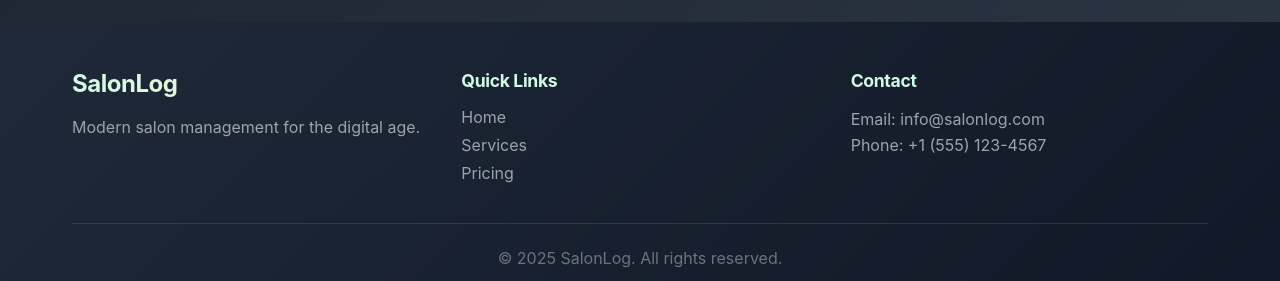
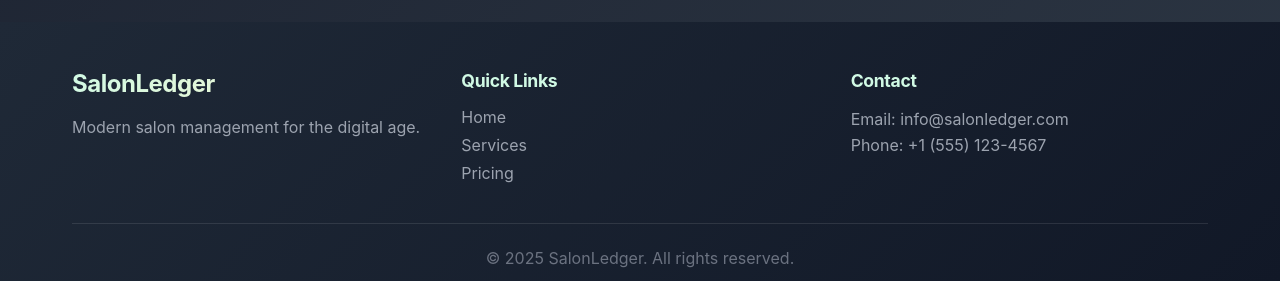
Before and after one commit to 123yogin/salonmvp, a React (Vite) app: page / in a window 1280 px wide. Shown: the part 2366-2647 px from the top of the page. Built offline with nearby package versions, Linux system fonts and the light colour scheme; no server answers.

Commit message:
chore: Update application branding from SalonLog to SalonLedger across all components and configuration files

```diff
--- a/index.html
+++ b/index.html
@@ -7,7 +7,7 @@
     <meta name="theme-color" content="#047857" />
     <meta name="description" content="Modern salon management for the digital age" />
     <link rel="apple-touch-icon" href="/apple-touch-icon.png" />
-    <title>SalonLog - Salon Management</title>
+    <title>SalonLedger - Salon Management</title>
   </head>
   <body>
     <div id="root"></div>
--- a/src/App.jsx
+++ b/src/App.jsx
@@ -42,7 +42,7 @@ const LoadingScreen = () => (
         <div className="spinner">
             <div className="spinner-inner"></div>
         </div>
-        <span style={{ color: 'var(--text-secondary)', fontSize: '14px' }}>Loading SalonLog...</span>
+        <span style={{ color: 'var(--text-secondary)', fontSize: '14px' }}>Loading SalonLedger...</span>
     </div>
 );
 
--- a/src/components/Footer.jsx
+++ b/src/components/Footer.jsx
@@ -6,7 +6,7 @@ const Footer = () => {
             <div className="footer-container">
                 <div className="footer-content">
                     <div className="footer-section">
-                        <h3>SalonLog</h3>
+                        <h3>SalonLedger</h3>
                         <p>Modern salon management for the digital age.</p>
                     </div>
                     <div className="footer-section">
@@ -19,12 +19,12 @@ const Footer = () => {
                     </div>
                     <div className="footer-section">
                         <h4>Contact</h4>
-                        <p>Email: info@salonlog.com</p>
+                        <p>Email: info@salonledger.com</p>
                         <p>Phone: +1 (555) 123-4567</p>
                     </div>
                 </div>
                 <div className="footer-bottom">
-                    <p>&copy; {new Date().getFullYear()} SalonLog. All rights reserved.</p>
+                    <p>&copy; {new Date().getFullYear()} SalonLedger. All rights reserved.</p>
                 </div>
             </div>
         </footer>
--- a/src/components/Navbar.jsx
+++ b/src/components/Navbar.jsx
@@ -32,7 +32,7 @@ const Navbar = () => {
         <nav className="landing-navbar">
             <div className="navbar-container">
                 <div className="navbar-brand" onClick={() => navigate(isAuthenticated ? '/home' : '/')}>
-                    <h2>SalonLog</h2>
+                    <h2>SalonLedger</h2>
                 </div>
 
                 {/* Desktop Navigation */}
--- a/src/components/TopBar.jsx
+++ b/src/components/TopBar.jsx
@@ -36,7 +36,7 @@ const TopBar = () => {
     return (
         <header className="top-bar">
             <div className="top-bar-content">
-                <h1 className="app-title">SalonLog</h1>
+                <h1 className="app-title">SalonLedger</h1>
 
                 <div className="daily-summary-pill">
                     <Calendar size={14} className="icon" />
--- a/src/pages/Login.jsx
+++ b/src/pages/Login.jsx
@@ -79,7 +79,7 @@ const Login = () => {
                     <div className="login-icon">
                         <Scissors size={32} />
                     </div>
-                    <h1>SalonLog</h1>
+                    <h1>SalonLedger</h1>
                     <p>{isRegister ? 'Create your account' : 'Welcome back'}</p>
                 </div>
 
--- a/vite.config.js
+++ b/vite.config.js
@@ -10,8 +10,8 @@ export default defineConfig({
       registerType: 'autoUpdate',
       includeAssets: ['favicon.ico', 'apple-touch-icon.png', 'masked-icon.svg'],
       manifest: {
-        name: 'SalonLog - Salon Management',
-        short_name: 'SalonLog',
+        name: 'SalonLedger - Salon Management',
+        short_name: 'SalonLedger',
         description: 'Modern salon management for the digital age',
         theme_color: '#047857',
         background_color: '#FAFAFA',
```
